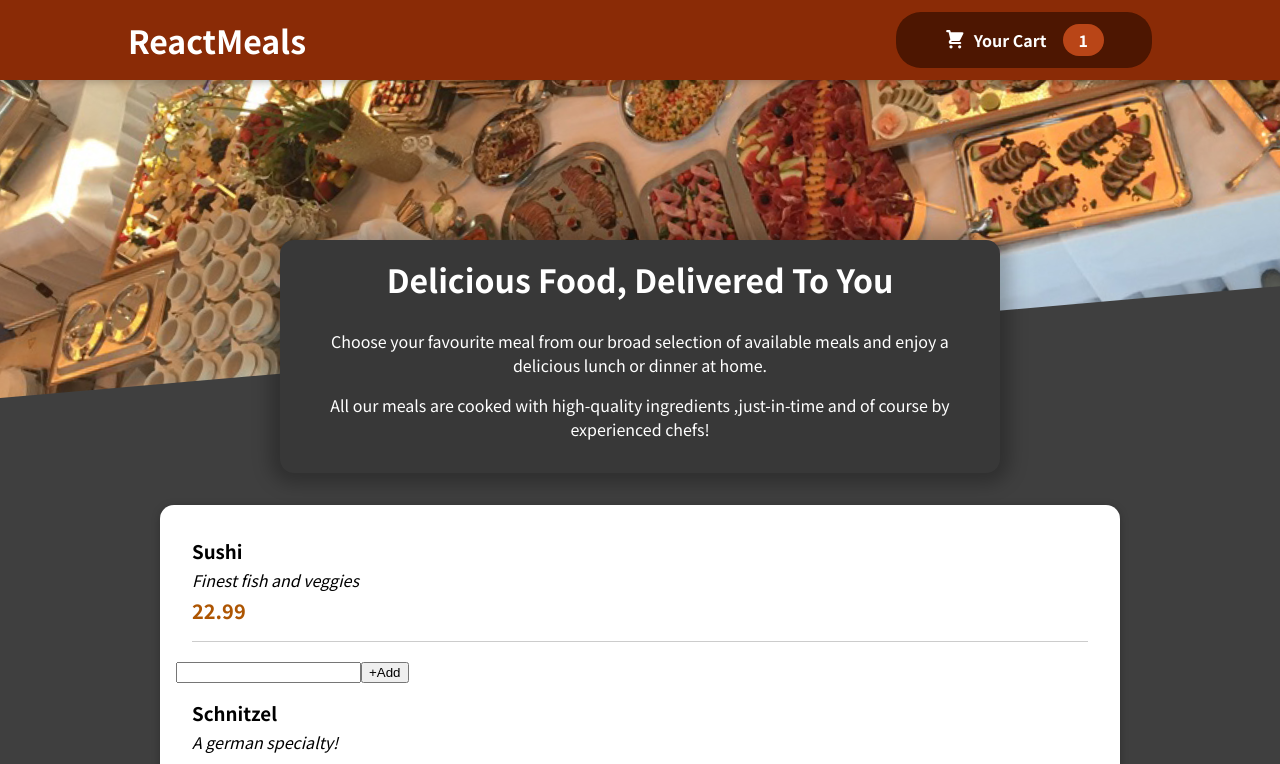
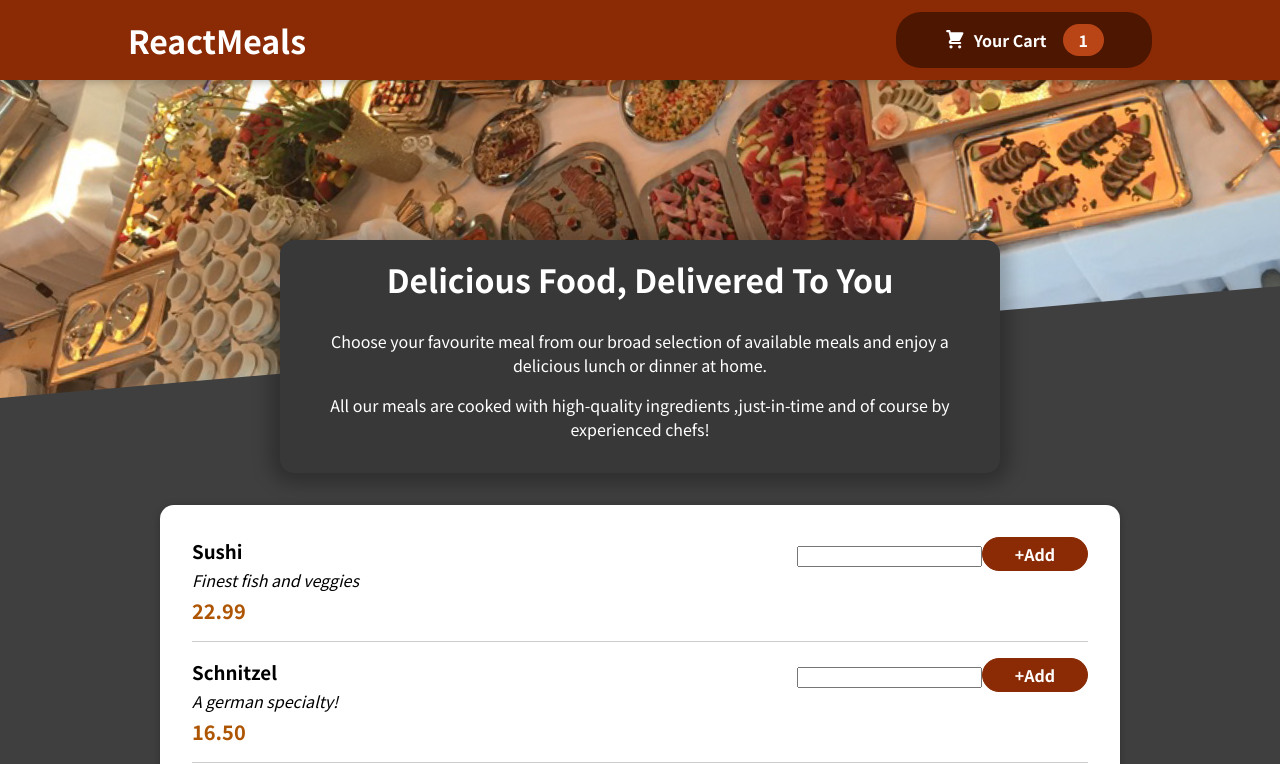
Before and after one commit to HummaX/food-ordering-app, a React (Create React App) app: page / in a window 1280 px wide. Shown: the top 764 px of the page. Built offline with nearby package versions, Linux system fonts and the light colour scheme.

Commit message:
updating project

```diff
--- /dev/null
+++ b/src/components/Meals/MealIteamForm.module.css
@@ -0,0 +1,20 @@
+.form {
+    text-align: right;
+  }
+
+  .form button {
+    font: inherit;
+    cursor: pointer;
+    background-color: #8a2b06;
+    border: 1px solid #8a2b06;
+    color: white;
+    padding: 0.25rem 2rem;
+    border-radius: 20px;
+    font-weight: bold;
+  }
+
+  .form button:hover,
+  .form button:active {
+    background-color: #641e03;
+    border-color: #641e03;
+  }
--- a/src/components/Meals/MealItem.jsx
+++ b/src/components/Meals/MealItem.jsx
@@ -15,8 +15,10 @@ let MealItem = (props)=>{
                 {price}
             </div>
             </div>
+            <div>
+                <MealItemForm/>
+            </div>
         </li>
-        <MealItemForm/>
         </>
     )
 }
--- a/src/components/Meals/MealItemForm.jsx
+++ b/src/components/Meals/MealItemForm.jsx
@@ -1,4 +1,5 @@
-import React,{useRef,useState} from "react"
+import React,{useRef} from "react"
+import Classes from './MealIteamForm.module.css'
 
 let MealItemForm = ()=>{
 
@@ -10,13 +11,14 @@ let formListener = (event)=>{
 
 
 let amountRef = useRef()
-
     return(
         <>
-        <form onSubmit={formListener}>
+        <div className={Classes.form}>
+        <form onSubmit={formListener} >
             <input type="text" ref={amountRef}/>
             <button> +Add </button>
         </form>
+        </div>
         </>
     )
 }
--- /dev/null
+++ b/src/components/UI/Input.js
@@ -0,0 +1,5 @@
+let Input = (props)=>{
+
+}
+
+export default Input
```
Also changed, not shown: src/components/UI/Input.module.css (added, +18 -0 lines).
